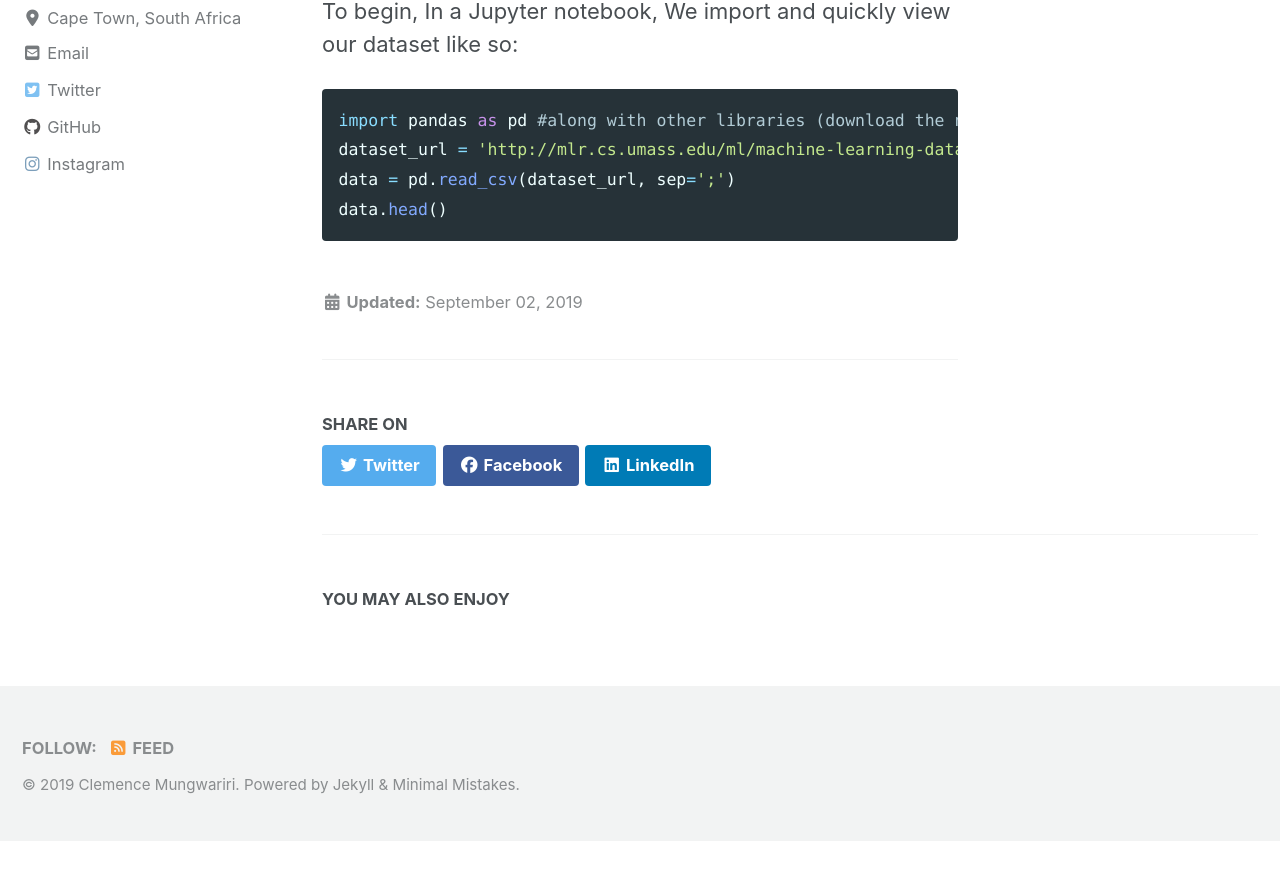
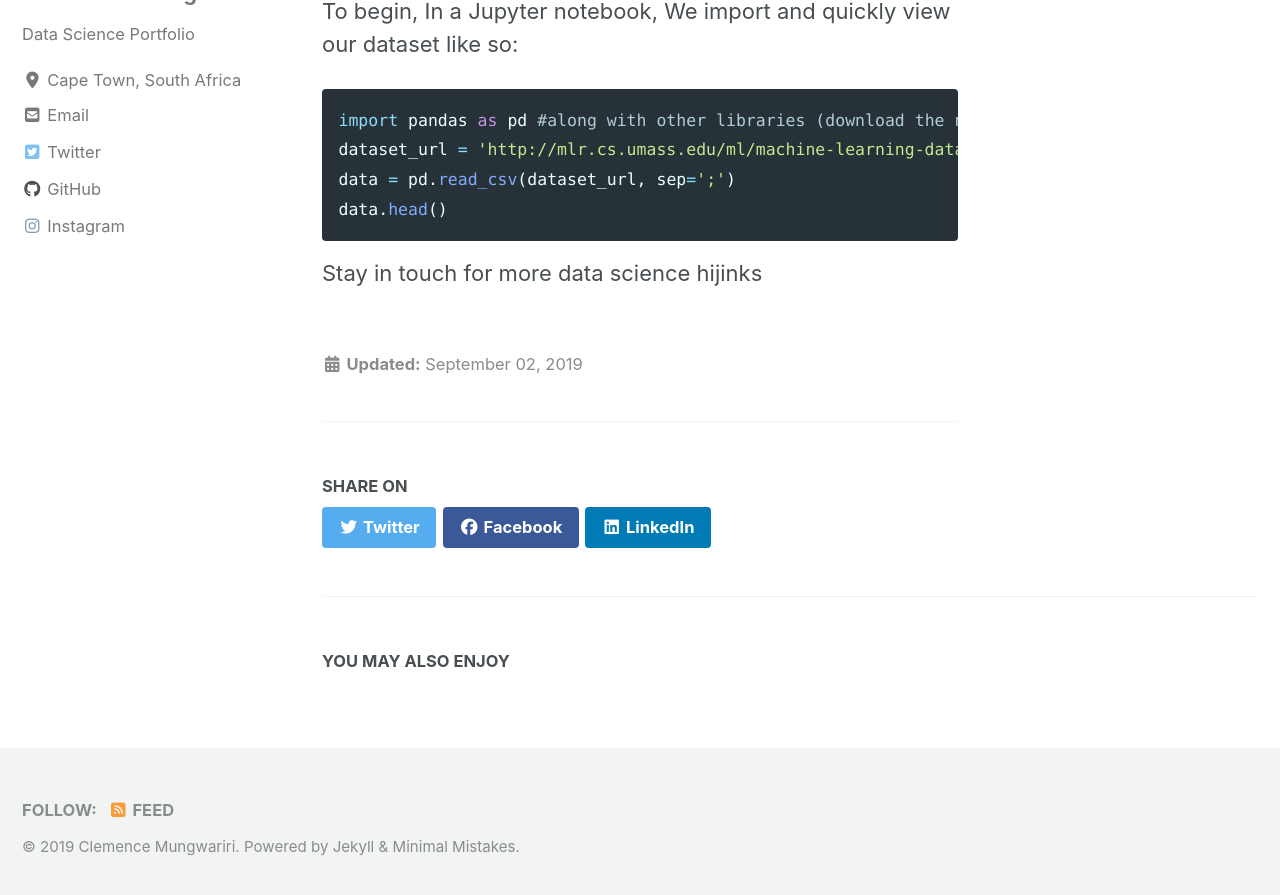
Before and after one commit to clemence5/clemence5.github.io, a Jekyll site: the page built from _posts/2019-09-02-wine.md, in a window 1280 px wide and 900 px high, scrolled down 1257 px. Shown: the top 895 px of the window. Built offline with Jekyll 4.4.1, drawn with Linux system fonts in a browser that asks for light colours; cached includes are drawn as plain includes; nearby versions of some CDN libraries; before the commit the page ends 2098 px from its top, so only the background shows below that; some of the changed lines change nothing that is shown.

Commit message:
first post Title

````diff
--- a/_posts/2019-09-02-wine.md
+++ b/_posts/2019-09-02-wine.md
@@ -1,7 +1,7 @@
 ---
 title: "Machine Learning Project: Wine Data Set"
 date: 2019-09-02
-tags: [machine learning, data science, random forest, TPOT,, decision tree, decision trees, gradient boost, gradient boosting, scikit-learn, sklearn]
+tags: [machine learning, data science, random forest, TPOT,, decision tree, decision trees, gradient boost, Xtreme gradient boosting, XGBoost, scikit-learn, sklearn]
 header:
   image: "/images/wine/pexels-photo-312080.jpeg"
 excerpt: "Machine Learning, Wine, Data Science"
@@ -45,3 +45,5 @@
 data = pd.read_csv(dataset_url, sep=';')
 data.head()
 ```
+
+Stay in touch for more data science hijinks
````
